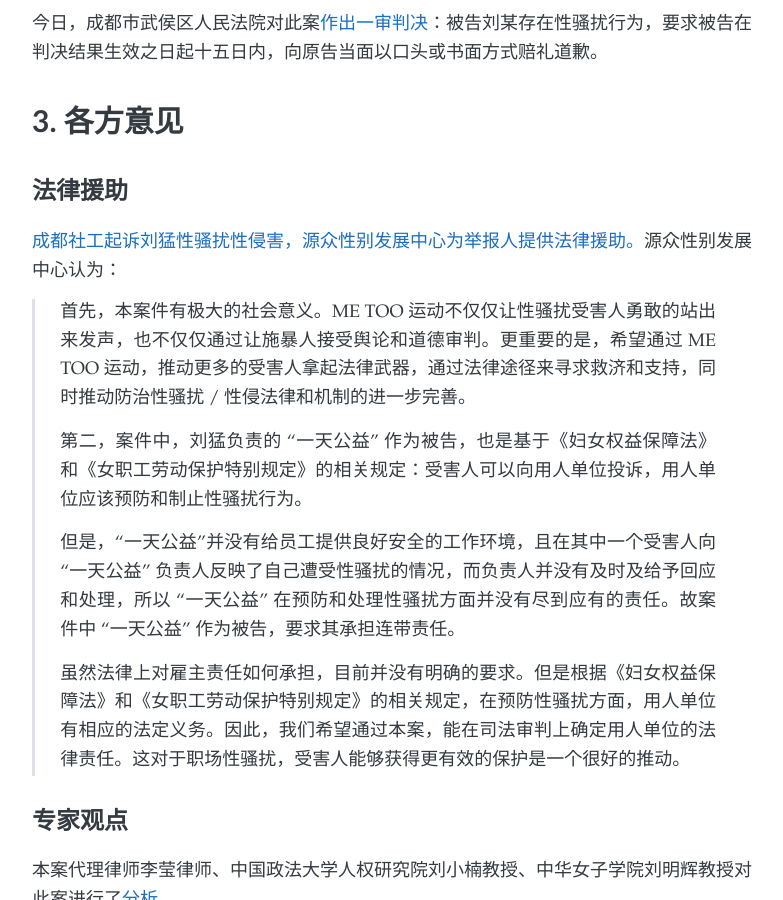
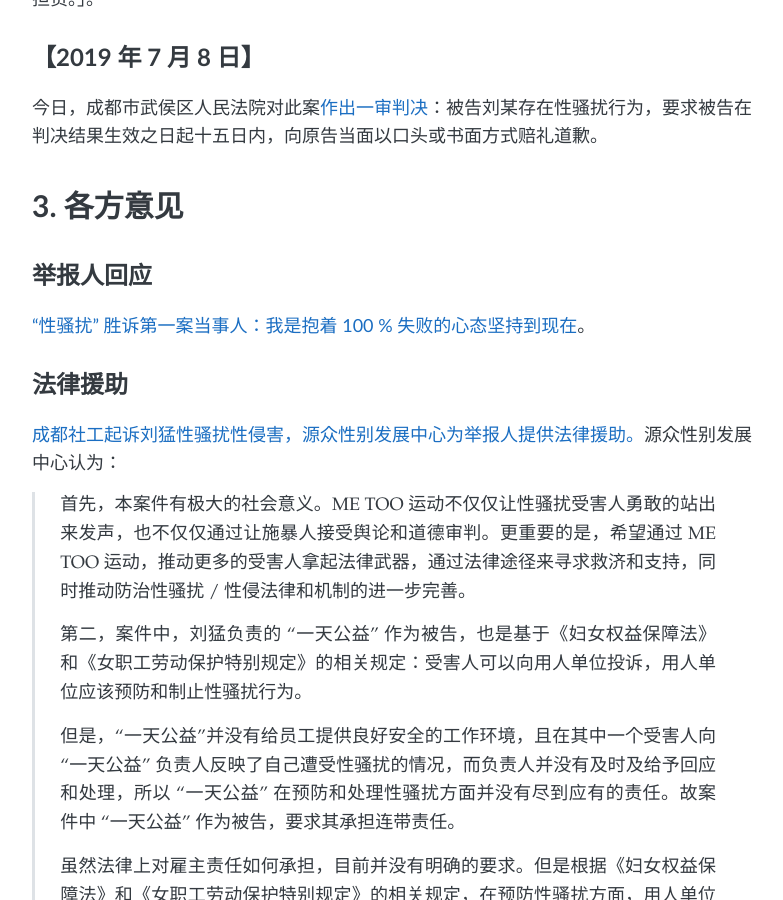
Before and after one commit to NGOMeToo/NGOMeToo.github.io, a Jekyll site: the page built from _posts/2018-08-13-Liu-Meng.md, in a window 1280 px wide and 900 px high, scrolled down 3217 px. Shown: the whole window, without its empty margins (248-1031 px from the left). Built offline with Jekyll 4.4.1, drawn with Linux system fonts in a browser that asks for light colours; some of the changed text lies outside the part shown.

Commit message:
搜狐极昼工作室采访报道&目录

```diff
--- a/_posts/2018-08-13-Liu-Meng.md
+++ b/_posts/2018-08-13-Liu-Meng.md
@@ -99,6 +103,10 @@
 今日，成都市武侯区人民法院对此案[作出一审判决](https://mp.weixin.qq.com/s?src=11&timestamp=1562888342&ver=1723&signature=uxRg*qmWjBFTinnJEzE*lgWUU1glDYSom4DvgCXg0degdQSKAI9HqZToXTTL3pKsTeBkVW9OW*RtK-DLXQ*7DZrepe-b4A26Gbb7UlwH85zHZfTJq6K1HE4aZPph7dup&new=1)：被告刘某存在性骚扰行为，要求被告在判决结果生效之日起十五日内，向原告当面以口头或书面方式赔礼道歉。
 
 # 3. 各方意见
+
+## 举报人回应
+
+[“性骚扰”胜诉第一案当事人：我是抱着 100 % 失败的心态坚持到现在](https://mp.weixin.qq.com/s/4r5lRM1dYXHR889N3qxSEA)。
 
 ## 法律援助
 
@@ -202,6 +210,8 @@
 
 - 2019年7月13日，财新网：[性骚扰成为独立案由后，首现胜诉判决](http://china.caixin.com/2019-07-13/101439305.html)：成都社工名人刘猛因性骚扰女工，一审被判赔礼道歉，但原告的赔偿请求被驳回。这是公开报道中，中国大陆第一例以性骚扰为案由审理的案件。
 
+- 2019年7月15日，搜狐极昼工作室：[7月13日，被告刘猛的代理律师告诉《极昼》，正在准备“对此次判决结果提起上诉”](https://mp.weixin.qq.com/s/4r5lRM1dYXHR889N3qxSEA)。
+
 
 # 5. 图片资料
 
```
Also changed, not shown: other parts of _posts/2018-08-13-Liu-Meng.md (+4 -0 lines).
